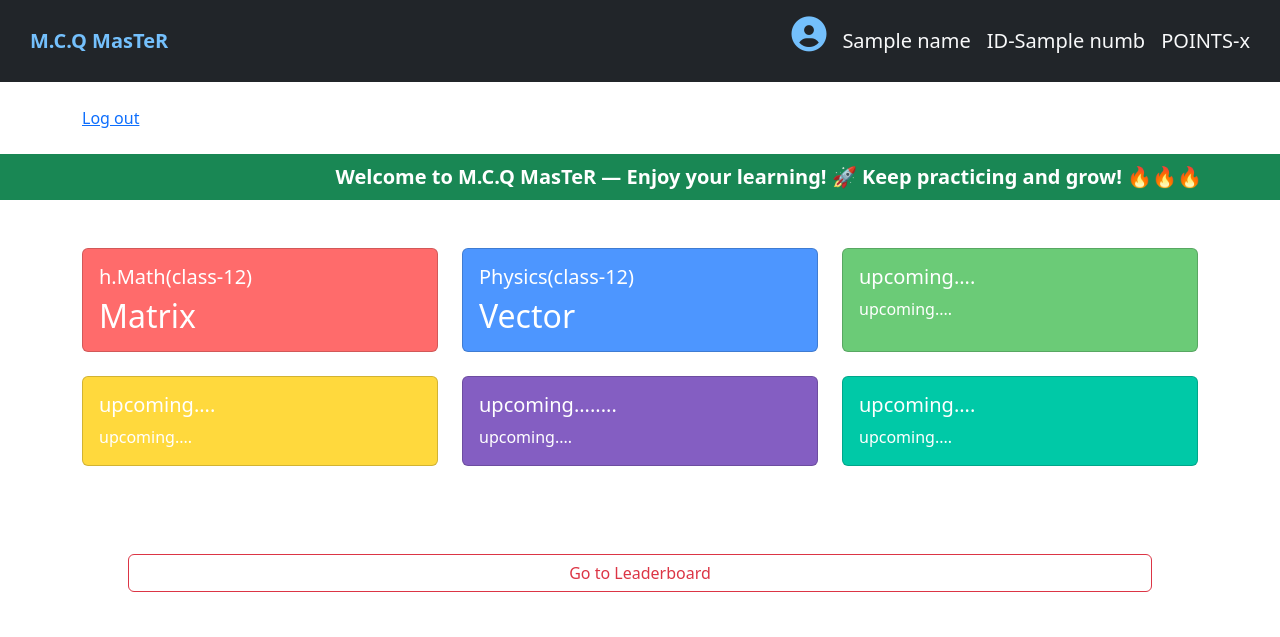
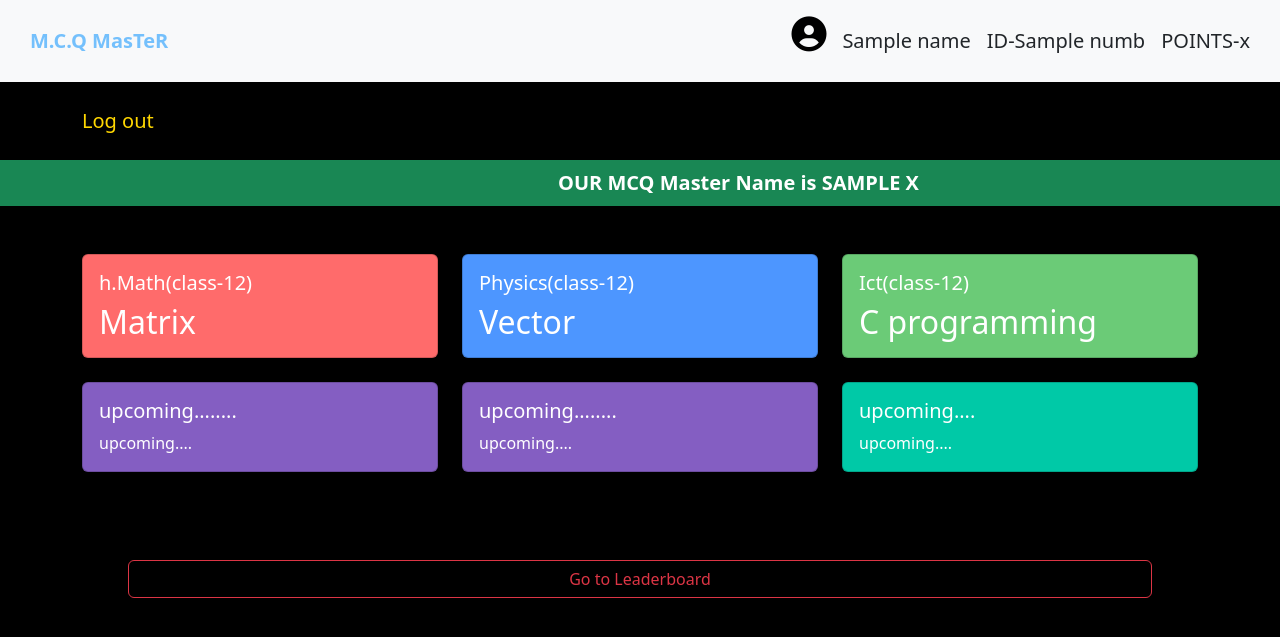
Before and after one commit to NazmulHamim12/mcq-master, a Flask app: template templates/dash.html in a window 1280 px wide. Shown: the top 637 px of the page. Run offline with Flask 3, Linux system fonts and the light colour scheme; the template is opened without the code that fills it: most values are stand-ins (such as "Sample title", 1, 10 or a date in 2020); some libraries are stand-ins or nearby versions.

Commit message:
Update dash.html

```diff
--- a/templates/dash.html
+++ b/templates/dash.html
@@ -9,6 +9,11 @@
   <!-- Font Awesome CDN -->
   <script src="https://kit.fontawesome.com/a076d05399.js" crossorigin="anonymous"></script>
   <style>
+
+body{
+  background-color:black;
+}
+
 .marquee-text {
   display: inline-block;
   white-space: nowrap;
@@ -27,7 +32,7 @@
 <body>
 
 <!-- Navbar (Do not change) -->
-<nav class="navbar navbar-expand-sm bg-dark">
+<nav class="navbar navbar-expand-sm bg-light">
   <div class="container-fluid">
     <ul class="navbar-nav" style="padding: 10px;">
       <li class="nav-item">
@@ -36,16 +41,16 @@
     </ul>
     <ul class="navbar-nav ms-auto" style="padding: 10px;">
       <li class="nav-item">
-        <a class="nav-link" href="#"><i class="fa-solid fa-circle-user fa-lg" style="color: #74C0FC;font-size:35px"></i></a>
+        <a class="nav-link" href="#"><i class="fa-solid fa-circle-user fa-lg" style="color: black;font-size:35px"></i></a>
       </li>
       <li class="nav-item">
-        <a class="nav-link text-light" style="font-size:20px">{{ name }}</a>
+        <a class="nav-link text-dark" style="font-size:20px">{{ name }}</a>
       </li>
       <li class="nav-item">
-        <a class="nav-link text-light" style="font-size:20px">ID-{{ numb }}</a>
+        <a class="nav-link text-dark" style="font-size:20px">ID-{{ numb }}</a>
       </li>
       <li class="nav-item">
-        <a class="nav-link text-light" style="font-size:20px">POINTS-{{ passw }}</a>
+        <a class="nav-link text-dark" style="font-size:20px">POINTS-{{ passw }}</a>
       </li>
     </ul>
   </div>
@@ -53,7 +58,7 @@
 
 <br>
 <div class="container">
-  <a href="log">Log out</a>
+  <a href="log" style="font-size:20px;text-decoration:none;color:gold">Log out</a>
 </div>
 
 
@@ -66,7 +71,9 @@
 <br>
 <div class="overflow-hidden bg-success text-white">
   <div class="marquee-text py-2">
-    Welcome to M.C.Q MasTeR — Enjoy your learning! 🚀 Keep practicing and grow! 🔥🔥🔥
+    {% for y in x%}
+    OUR MCQ Master Name is {{y.name | upper}}
+    {%endfor%}
   </div>
 </div>
 
@@ -95,21 +102,21 @@
     </div>
 
     <div class="col-12 col-md-4">
-      <a href="#" class="text-decoration-none">
+      <a href="cprog" class="text-decoration-none">
         <div class="card text-white h-100" style="background-color: #6BCB77;">
           <div class="card-body">
-            <h5 class="card-title">upcoming....</h5>
-            <p class="card-text">upcoming....</p>
+            <h5 class="card-title">Ict(class-12)</h5>
+            <h2 class="card-text">C programming</h2>
           </div>
         </div>
       </a>
     </div>
 
-    <div class="col-12 col-md-4">
+       <div class="col-12 col-md-4">
       <a href="" class="text-decoration-none">
-        <div class="card text-white h-100" style="background-color: #FFD93D;">
+        <div class="card text-white h-100" style="background-color: #845EC2;">
           <div class="card-body">
-            <h5 class="card-title">upcoming....</h5>
+            <h5 class="card-title">upcoming........</h5>
             <p class="card-text">upcoming....</p>
           </div>
         </div>
```
